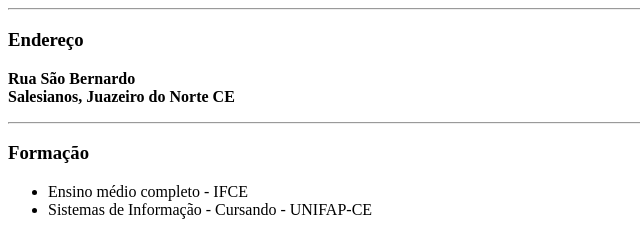
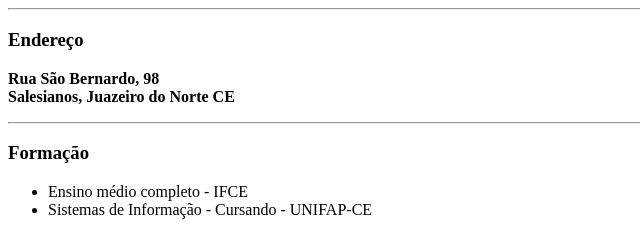
Before and after one commit to joaopedropc7/TDECURRICULO, a plain HTML site: page index.html in a window 1280 px wide. Shown: the part 574-800 px from the top of the page, 0-640 px from the left. Drawn offline with Linux system fonts and the light colour scheme.

Commit message:
COMPLETO

```diff
--- a/index.html
+++ b/index.html
@@ -1,10 +1,12 @@
 <!DOCTYPE html>
 <html lang="en">
+
 <head>
     <meta charset="UTF-8">
     <meta name="viewport" content="width=device-width, initial-scale=1.0">
     <title>Currículo dupla</title>
 </head>
+
 <body>
 
     <header>
@@ -20,10 +22,12 @@
     <article>
         <hr>
         <h3>Sobre mim:</h3>
-    <p>Me chamo João Pedro, tenho 20 anos e estou no primeiro semestre de Sistemas de Informação na UNIFAP-CE, desde 2022 estudo programação e atualmente programo em Java utilizando o Spring. Trabalho na Sistech Informática atuando como suporte técnico e pretendo migrar para me tornar um desenvolvedor.</p>
+        <p>Me chamo João Pedro, tenho 20 anos e estou no primeiro semestre de Sistemas de Informação na UNIFAP-CE, desde
+            2022 estudo programação e atualmente programo em Java utilizando o Spring. Trabalho na Sistech Informática
+            atuando como suporte técnico e pretendo migrar para me tornar um desenvolvedor.</p>
         <hr>
         <h3>Endereço</h3>
-    <p><strong>Rua São Bernardo</strong> <br> <strong>Salesianos, Juazeiro do Norte CE</strong> </p>
+        <p><strong>Rua São Bernardo, 98</strong> <br> <strong>Salesianos, Juazeiro do Norte CE</strong> </p>
 
         <hr>
 
@@ -37,7 +41,7 @@
         <hr>
         <h3>Experiência profissional</h3>
         <ul>
-        <li>Analista de suporte técnico -  Sistech Informática </li>
+            <li>Analista de suporte técnico - Sistech Informática </li>
         </ul>
 
         <hr>
@@ -139,7 +143,7 @@
         <ul>
             <li>Empresa h2 fire</li>
             <li>Área de atuação: Operacional</li>
-          <li>Estágio  Responsavel pela elaboração de projetos arquitetonicos e projetos em
+            <li>Estágio Responsavel pela elaboração de projetos arquitetonicos e projetos em
                 combate a incendio</li>
         </ul>
         <h3>Informações de contato</h3>
@@ -153,11 +157,11 @@
         <form action="#" method="post">
 
             <label for="nome">Nome:</label>
-               <input type="text"id="nome" name="nome"required>
+            <input type="text" id="nome" name="nome" required>
             <hr>
 
             <label for="email">E-mail:</label>
-               <input type="email" id="email" name="email"required>
+            <input type="email" id="email" name="email" required>
             <hr>
 
             <label for="telefone">Telefone:</label>
@@ -200,12 +204,12 @@
             <hr>
 
             <label for="termos">Aceitar termos e condições:</label>
-               <input type="checkbox" id="termos" name="termos" required >
+            <input type="checkbox" id="termos" name="termos" required>
             <label for="termos">Concordo</label>
 
             <br>
             <br>
-                <input type="submit"  value="Enviar">
+            <input type="submit" value="Enviar">
 
         </form>
     </section>
@@ -215,4 +219,5 @@
         <p>Obrigado pela atenção!</p>
     </footer>
 </body>
+
 </html>
```
Lines whose indentation alone changed are shown as unchanged.
